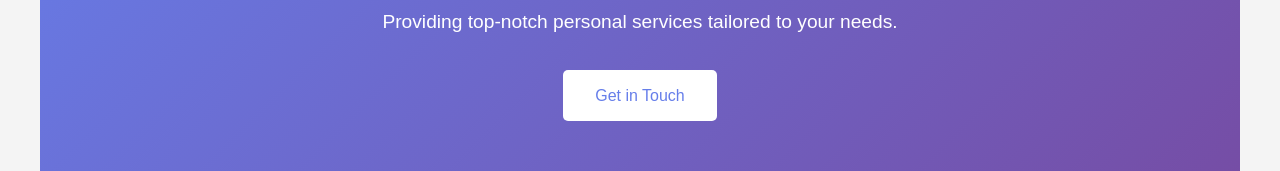
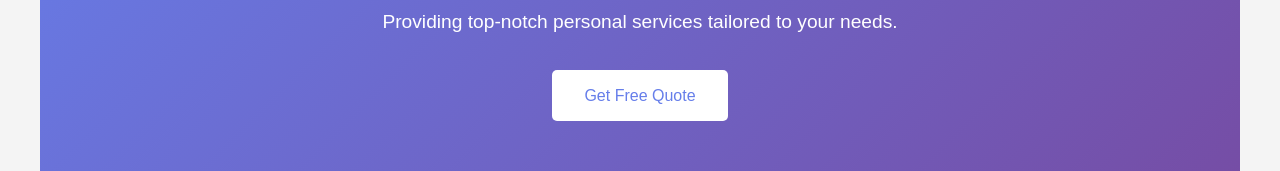
Before and after one commit to Gauravweb136/gauravweb136.github.io, a plain HTML site: page index.html in a window 1280 px wide. Shown: the part 309-480 px from the top of the page. Drawn offline with Linux system fonts and the light colour scheme.

Commit message:
Update index.html

```diff
--- a/index.html
+++ b/index.html
@@ -229,7 +229,7 @@
         <section id="hero">
             <h1>Welcome to Gaurav Web Services</h1>
             <p>Providing top-notch personal services tailored to your needs.</p>
-            <a href="#contact" class="btn">Get in Touch</a>
+            <a href="#contact" class="btn">Get Free Quote</a>
         </section>
         <section id="about">
             <h2>About Us</h2>
```
